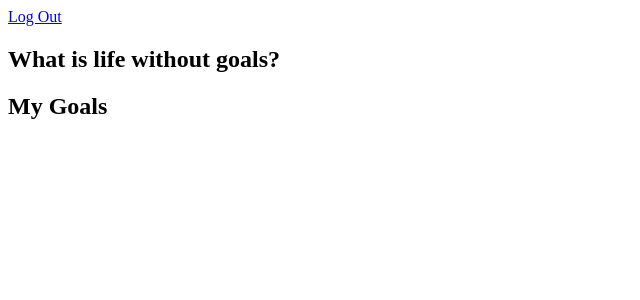
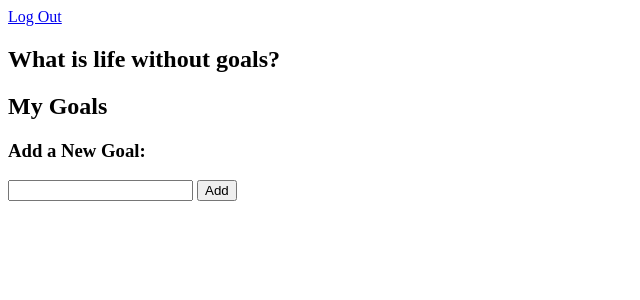
Before and after one commit to ReyBernDia/MyGoalsWebsite, a Flask app: page /user-page in a window 1280 px wide. Shown: the top 300 px of the page, without its empty margins (0-640 px from the left). Run offline with Flask 2, Linux system fonts and the light colour scheme; the visitor is signed in with stand-in values (Sample User, id 1); data comes from the database, SQL or seed files in the repository; data that the repository does not hold is empty.

Commit message:
User can add a new goal.

```diff
--- a/server.py
+++ b/server.py
@@ -92,6 +92,22 @@ def display_user_page():
     return render_template('user_page.html',
                             user=user)
 
+@app.route('/add_new', methods=['POST'])
+def add_new_goal():
+    """Process adding a new goal for a user."""
+
+    goal = request.form.get('goal')
+    user_id = session['user_id']
+
+    new_goal = Goals(user_id=user_id,
+                     u_goal=goal)
+    db.session.add(new_goal)
+    db.session.commit()
+
+    flash("New Goal Added!")
+    return redirect('/user-page')
+
+
 if __name__ == "__main__":
 
     app.debug = True
--- a/templates/homepage.html
+++ b/templates/homepage.html
@@ -1,4 +1,5 @@
 {% extends 'base.html' %}
+{% block title %} Goals Homepage {% endblock %}
 {% block content %}
 
     <h1>Make Some Goals Today!</h1>
--- a/templates/login.html
+++ b/templates/login.html
@@ -1,4 +1,5 @@
 {% extends 'base.html' %}
+{% block title %} Login {% endblock %}
 {% block content %}
 
   <h2>LOG IN</h2>
--- a/templates/registration.html
+++ b/templates/registration.html
@@ -1,4 +1,5 @@
 {% extends 'base.html' %}
+{% block title %} Register {% endblock %}
 {% block content %}
 
   <h2>Registration</h2>
--- a/templates/user_page.html
+++ b/templates/user_page.html
@@ -1,16 +1,28 @@
 {% extends 'base.html' %}
+{% block title %} User Profile {% endblock %}
 {% block content %}
 
   <h2>What is life without goals?</h2>
 
   <h2>My Goals</h2>
-    <ul>
-      {% for goals in user.goals %}
+    <div>
+      <h3>Add a New Goal:</h3>
+      <form action="/add_new", method = "POST">
+          <input type="text" name="goal" maxlength="200">
+          <input type="submit" value="Add">
+      </form>
+    </div>
 
-        <li> {{goals.u_goal}}</li>
+    <div>
+        <ul>
+          {% for goals in user.goals %}
 
-      {% endfor %}
-    </ul>
+            <li> {{goals.u_goal}}</li>
+
+
+          {% endfor %}
+        </ul>
+    </div>
 
 
 {% endblock %}
```
